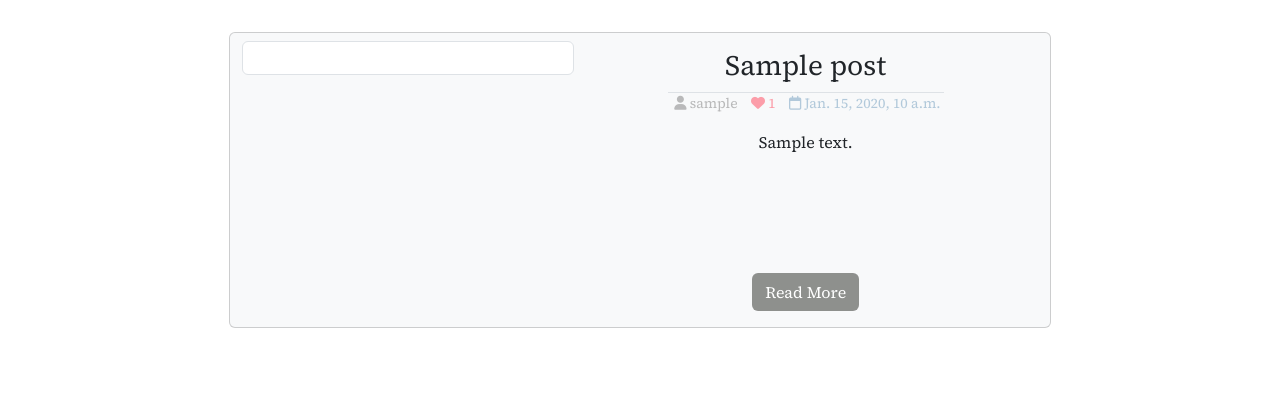
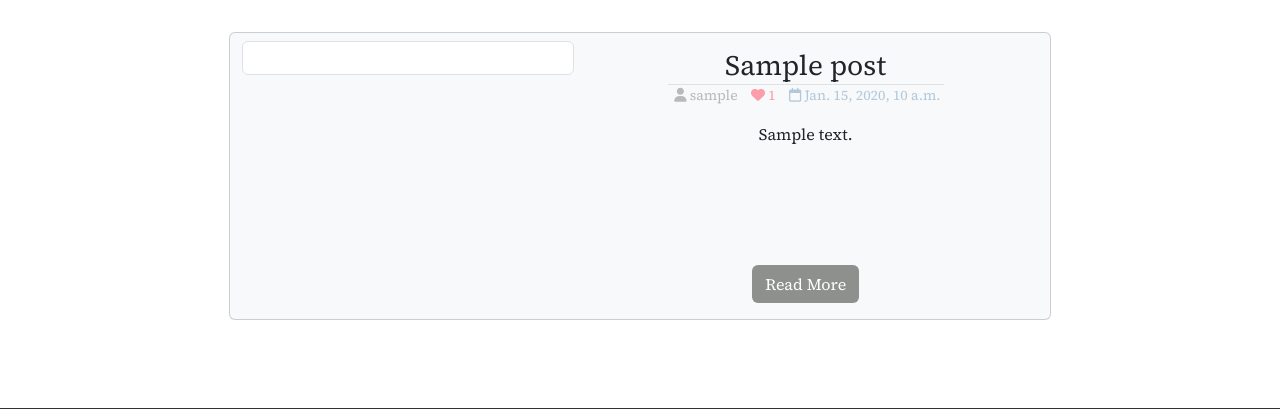
Before and after one commit to fpatrick/av, a Django app: page /newest/ in a window 1280 px wide. Shown: the part 155-564 px from the top of the page. Run offline with Django 4.2, Linux system fonts and the light colour scheme; tables that the repository leaves empty hold one stand-in row (Sample ...); some libraries are stand-ins or nearby versions.

Commit message:
Remove margin for post title listing

```diff
--- a/templates/index.html
+++ b/templates/index.html
@@ -38,7 +38,7 @@
                             {{ post.secure_url }}
                             <div class="col-md-7">
                                 <div class="card-body">
-                                    <h5 class="card-title mb-1 h3">{{ post.title }}</h5>
+                                    <h5 class="card-title mb-0 h3">{{ post.title }}</h5>
                                     <p class="card-text">
                                         <small class="border-top">
                                             &nbsp
--- a/templates/new_posts.html
+++ b/templates/new_posts.html
@@ -38,7 +38,7 @@
                             {{ post.secure_url }}
                             <div class="col-md-7">
                                 <div class="card-body">
-                                    <h5 class="card-title h3">{{ post.title }}</h5>
+                                    <h5 class="card-title mb-0 h3">{{ post.title }}</h5>
                                     <p class="card-text">
                                         <small class="border-top">
                                             &nbsp
```
